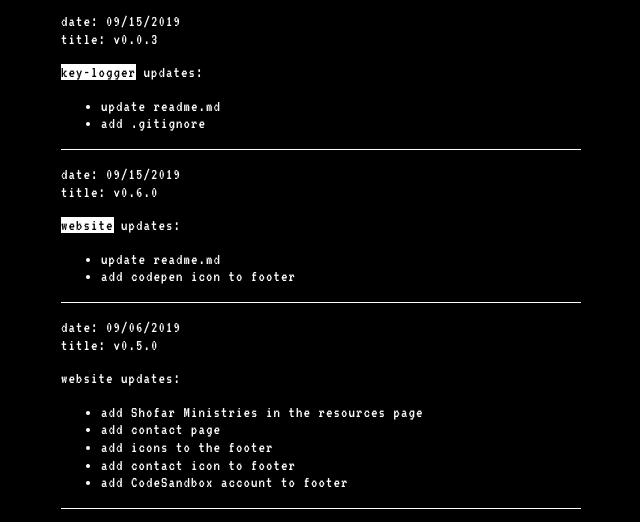
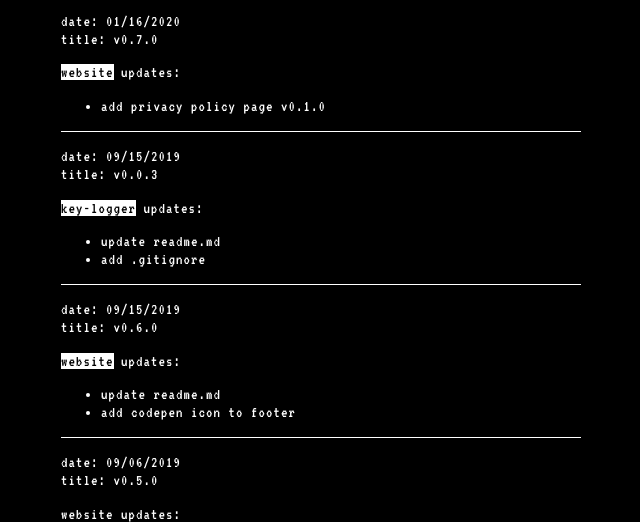
Before and after one commit to CodeForFaith/code-for-faith, a Gatsby site: page /updates in a window 1280 px wide. Shown: the part 203-725 px from the top of the page, without its empty margins (319-959 px from the left). Built offline with nearby package versions, Linux system fonts and the light colour scheme; Gatsby itself is replaced by a stand-in of ours.

Commit message:
update v0.7.0

```diff
--- a/src/pages/privacy-policy.js
+++ b/src/pages/privacy-policy.js
@@ -13,7 +13,7 @@ const PrivacyPolicyPage = () => {
       <SEO title="Privacy Policy" />
       <article className="privacy-policy">
         <h1>Code for Faith Privicy Policy</h1>
-        <h2>16th of January 2020 (version 0.1)</h2>
+        <h2>16th of January 2020 (version 0.1.0)</h2>
         <p>This privacy notice tells you about the information we collect from you when you use our website. In collecting this information, we are acting as a data controller and, by law, we are required to provide you with information about us, about why and how we use your data, and about the rights you have over your data.</p>
         <h2>Who are we?</h2>
         <p>We are Code for Faith. You can contact us by email at <a href="mailto:codeforfaith@gmail.com">codeforfaith@gmail.com</a>.</p>
--- a/src/pages/updates.js
+++ b/src/pages/updates.js
@@ -8,6 +8,19 @@ const UpdatesPage = () => {
   return (
   <Layout>
     <SEO title="Updates" />
+    <article class="update">
+              <p>
+                  date: 01/16/2020<br/>
+                  title: v0.7.0
+              </p>
+              <p>
+                <a href="https://codeforfaith.com">website</a> updates:<br/>
+                <ul>
+                  <li>add privacy policy page v0.1.0</li>
+                </ul>
+              </p>
+              <hr/>
+            </article>
     <article class="update">
               <p>
                   date: 09/15/2019<br/>
```
